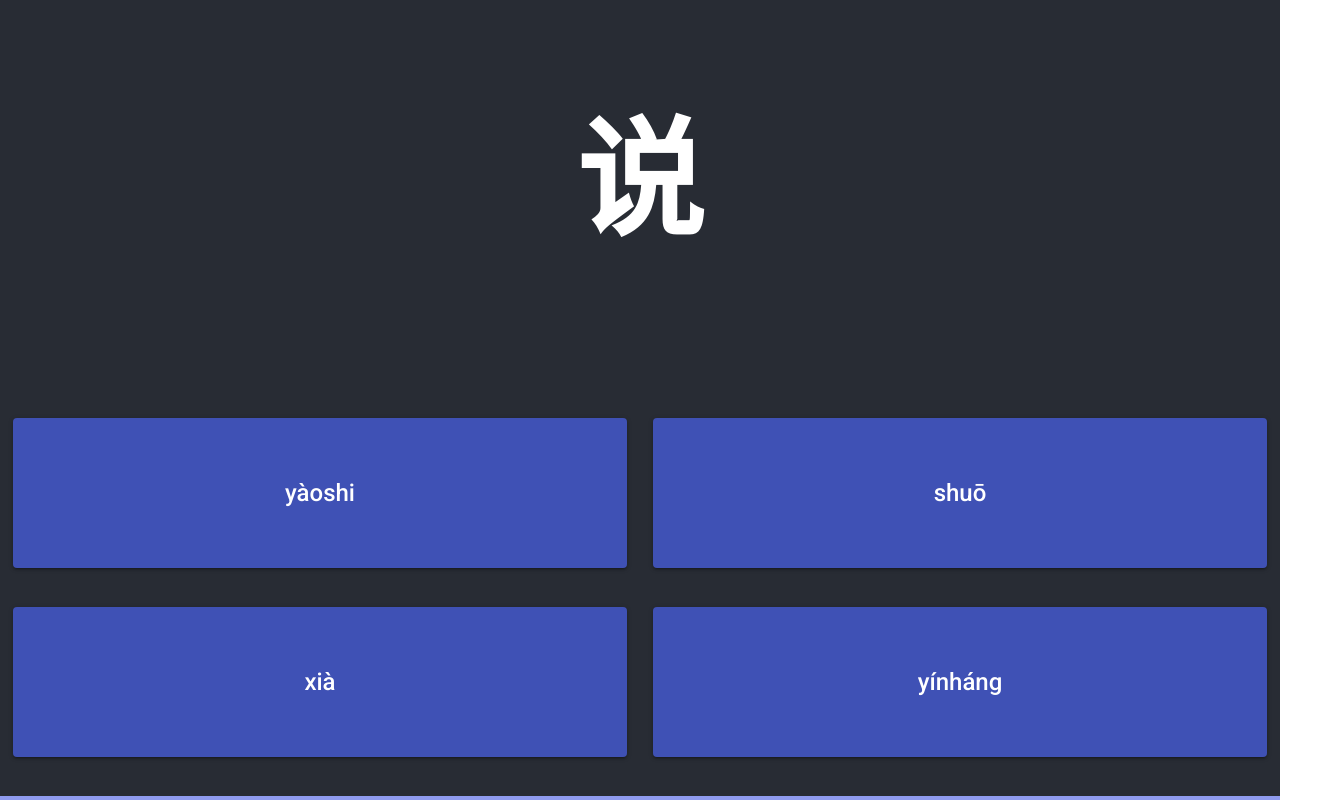
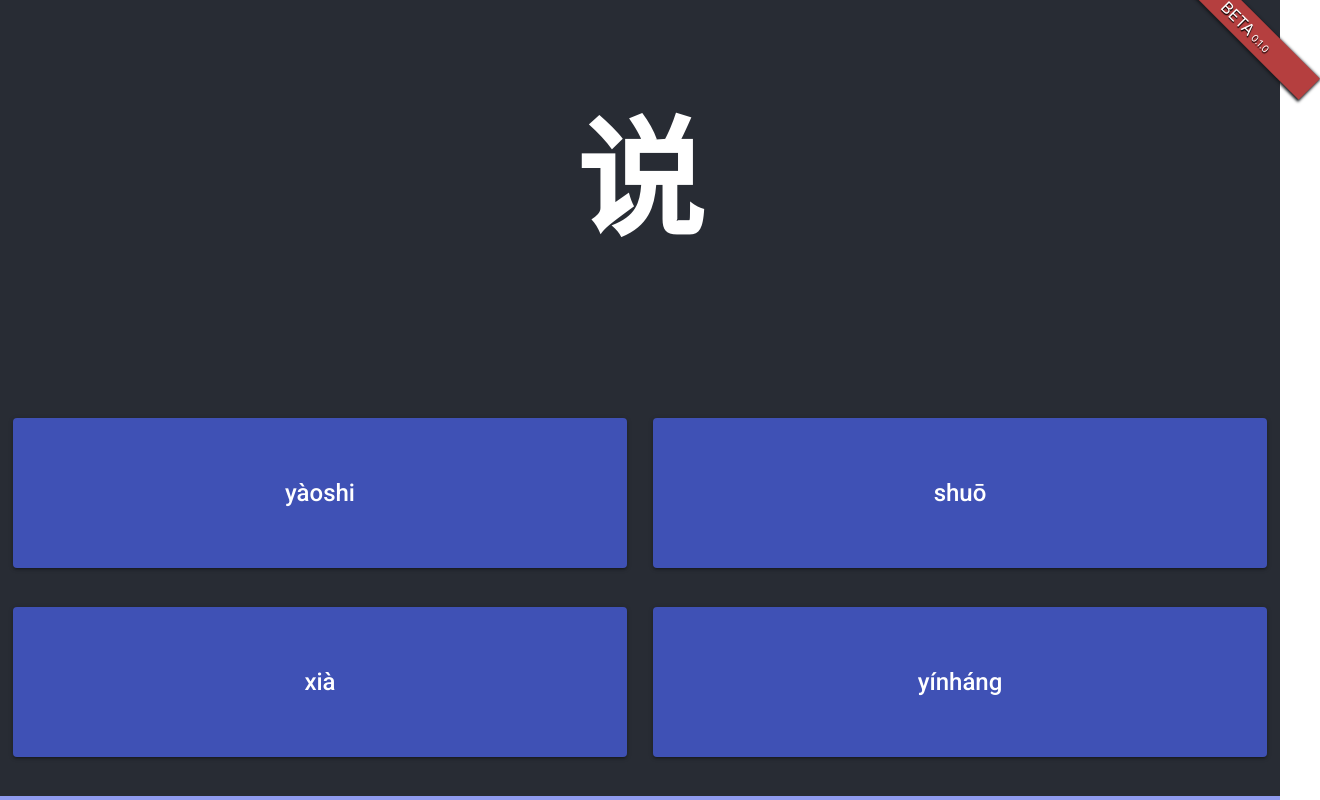
Before and after one commit to BennyCarlsson/mandarin-training, a React (Create React App) app: page / in a window 1280 px wide. Shown: the whole page, 1320 px wide, since content can reach past the window. Built offline with nearby package versions, Linux system fonts and the light colour scheme.

Commit message:
added beta tag

```diff
--- a/src/App.css
+++ b/src/App.css
@@ -75,3 +75,21 @@
   height: 150px;
   width: 96%;
 }
+
+.betaTag {
+  position: absolute;
+  background-color: #b53f3f;
+  right: -60px;
+  padding: 5px;
+  transform: rotate(45deg);
+  width: 200px;
+  text-align: center;
+  text-shadow: 1px 1px 1px black;
+  box-shadow: 0 1px 3px 1px #17191d;
+}
+.beta {
+  padding-left: 33px;
+}
+.versionNr {
+  font-size: 10px;
+}
--- a/src/App.js
+++ b/src/App.js
@@ -4,6 +4,7 @@ import { scrambleOptions } from "./utils"
 import "./App.css"
 import QuizPage from "./components/QuizPage"
 import { ResultPage } from "./components/ResultPage"
+import BetaVersionTag from "./components/BetaVersionTag"
 
 class App extends Component {
   state = {
@@ -90,6 +91,7 @@ class App extends Component {
   render() {
     return (
       <div className="App">
+        <BetaVersionTag />
         {this.isGameFinished() ? (
           <ResultPage
             wrongAnswers={this.state.wrongAnswers}
--- /dev/null
+++ b/src/components/BetaVersionTag.js
@@ -0,0 +1,12 @@
+import React from "react"
+
+const BetaVersionTag = () => {
+  return (
+    <div className="betaTag">
+      <span className="beta">BETA</span>
+      <span className="versionNr"> 0.1.0</span>
+    </div>
+  )
+}
+
+export default BetaVersionTag
--- a/src/vocabulary.json
+++ b/src/vocabulary.json
@@ -78,7 +78,7 @@
   "chapter12": [
     {
       "chinese": "刚才",
-      "pinyin": "gāngcāi",
+      "pinyin": "gāngcái",
       "english": "just now"
     },
     {
```
